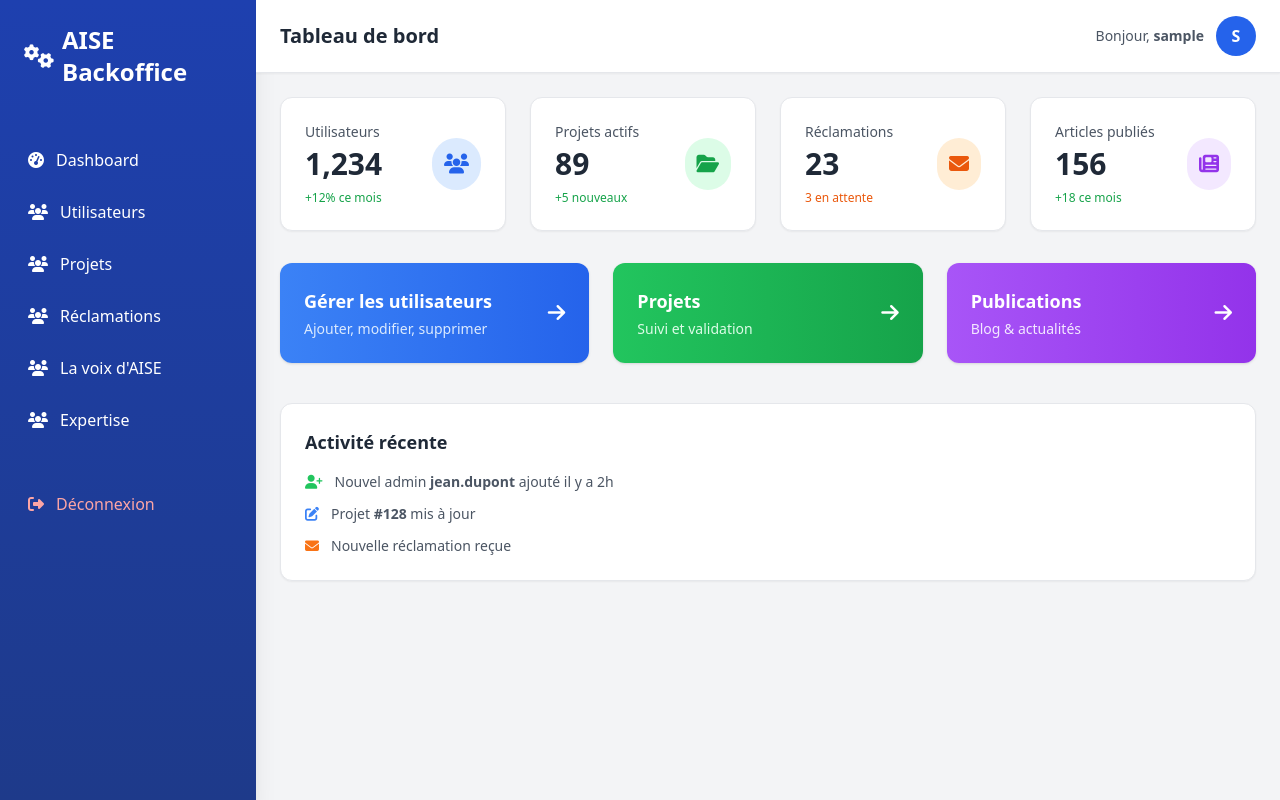
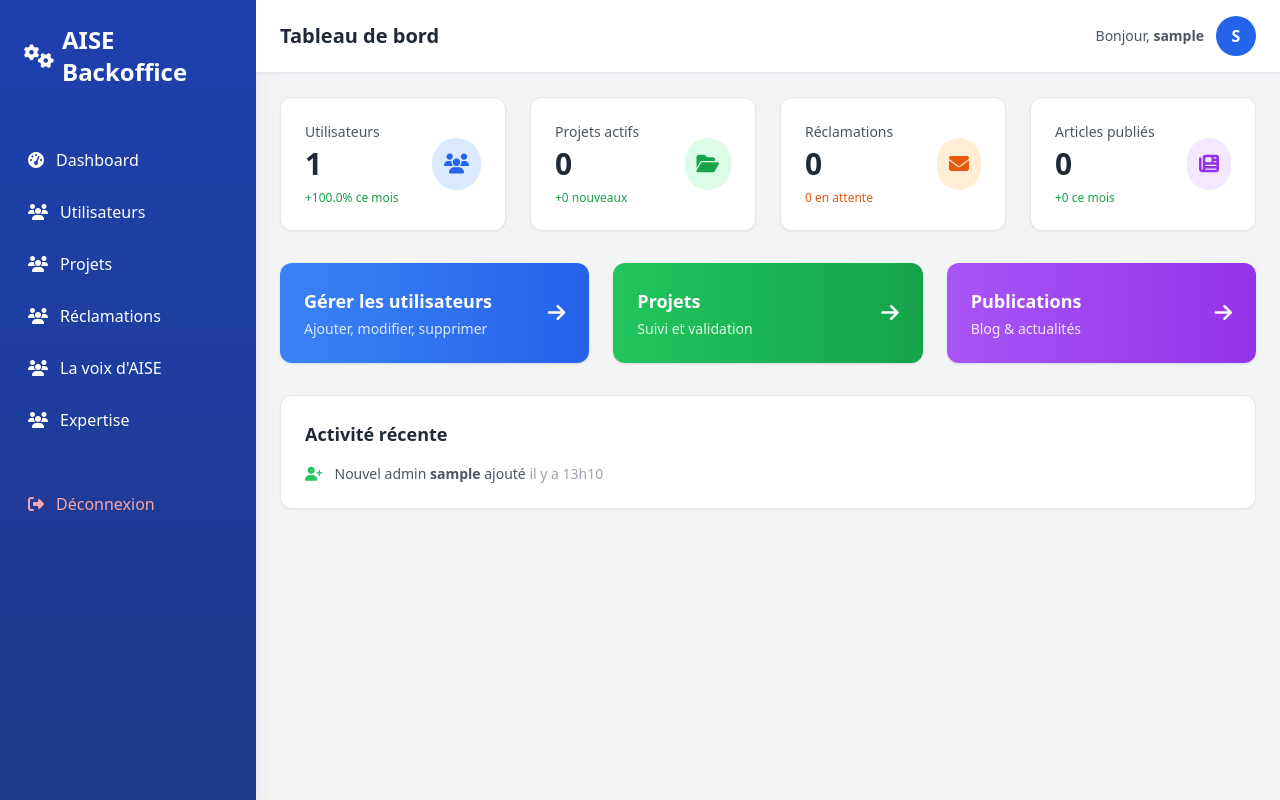
Before and after one commit to eyansibi/aise-django, a Django app: page /backoffice/ in a window 1280 px wide. Run offline with Django 5.2, Linux system fonts and the light colour scheme; the visitor is signed in with stand-in values (Sample User, id 1); data comes from the database, SQL or seed files in the repository; data that the repository does not hold is empty; some libraries are stand-ins or nearby versions.

Commit message:
fix dashb

```diff
--- a/templates/backoffice/dashboard.html
+++ b/templates/backoffice/dashboard.html
@@ -1,16 +1,17 @@
 {% extends "backoffice/base.html" %}
 {% load static %}
+
 {% block page_title %}Tableau de bord{% endblock %}
 
 {% block content %}
 <div class="grid grid-cols-1 md:grid-cols-2 lg:grid-cols-4 gap-6 mb-8">
-    <!-- Carte Stat 1 -->
+    <!-- Carte 1: Utilisateurs -->
     <div class="bg-white rounded-xl shadow-sm p-6 border border-gray-200 hover:shadow-md transition">
         <div class="flex items-center justify-between">
             <div>
                 <p class="text-sm text-gray-600">Utilisateurs</p>
-                <p class="text-3xl font-bold text-gray-800 mt-1">1,234</p>
-                <p class="text-xs text-green-600 mt-2">+12% ce mois</p>
+                <p class="text-3xl font-bold text-gray-800 mt-1">{{ total_users }}</p>
+                <p class="text-xs text-green-600 mt-2">{{ users_growth }} ce mois</p>
             </div>
             <div class="p-3 bg-blue-100 rounded-full">
                 <i class="fas fa-users text-blue-600 text-xl"></i>
@@ -18,13 +19,13 @@
         </div>
     </div>
 
-    <!-- Carte Stat 2 -->
+    <!-- Carte 2: Projets actifs -->
     <div class="bg-white rounded-xl shadow-sm p-6 border border-gray-200 hover:shadow-md transition">
         <div class="flex items-center justify-between">
             <div>
                 <p class="text-sm text-gray-600">Projets actifs</p>
-                <p class="text-3xl font-bold text-gray-800 mt-1">89</p>
-                <p class="text-xs text-green-600 mt-2">+5 nouveaux</p>
+                <p class="text-3xl font-bold text-gray-800 mt-1">{{ projets_actifs }}</p>
+                <p class="text-xs text-green-600 mt-2">{{ nouveaux_projets }} nouveaux</p>
             </div>
             <div class="p-3 bg-green-100 rounded-full">
                 <i class="fas fa-folder-open text-green-600 text-xl"></i>
@@ -32,13 +33,13 @@
         </div>
     </div>
 
-    <!-- Carte Stat 3 -->
+    <!-- Carte 3: Réclamations -->
     <div class="bg-white rounded-xl shadow-sm p-6 border border-gray-200 hover:shadow-md transition">
         <div class="flex items-center justify-between">
             <div>
                 <p class="text-sm text-gray-600">Réclamations</p>
-                <p class="text-3xl font-bold text-gray-800 mt-1">23</p>
-                <p class="text-xs text-orange-600 mt-2">3 en attente</p>
+                <p class="text-3xl font-bold text-gray-800 mt-1">{{ total_reclamations }}</p>
+                <p class="text-xs text-orange-600 mt-2">{{ reclamations_en_attente }} en attente</p>
             </div>
             <div class="p-3 bg-orange-100 rounded-full">
                 <i class="fas fa-envelope text-orange-600 text-xl"></i>
@@ -46,13 +47,13 @@
         </div>
     </div>
 
-    <!-- Carte Stat 4 -->
+    <!-- Carte 4: Articles publiés -->
     <div class="bg-white rounded-xl shadow-sm p-6 border border-gray-200 hover:shadow-md transition">
         <div class="flex items-center justify-between">
             <div>
                 <p class="text-sm text-gray-600">Articles publiés</p>
-                <p class="text-3xl font-bold text-gray-800 mt-1">156</p>
-                <p class="text-xs text-green-600 mt-2">+18 ce mois</p>
+                <p class="text-3xl font-bold text-gray-800 mt-1">{{ total_blogs }}</p>
+                <p class="text-xs text-green-600 mt-2">{{ blogs_this_month }} ce mois</p>
             </div>
             <div class="p-3 bg-purple-100 rounded-full">
                 <i class="fas fa-newspaper text-purple-600 text-xl"></i>
@@ -61,8 +62,8 @@
     </div>
 </div>
 
-<!-- Section raccourcis -->
-<div class="grid grid-cols-1 md:grid-cols-3 gap-6">
+<!-- === RACCOURCIS === -->
+<div class="grid grid-cols-1 md:grid-cols-3 gap-6 mb-8">
     <a href="{% url 'users:backoffice_users' %}"
        class="bg-gradient-to-r from-blue-500 to-blue-600 text-white p-6 rounded-xl shadow hover:shadow-lg transition transform hover:-translate-y-1">
         <div class="flex items-center justify-between">
@@ -74,7 +75,7 @@
         </div>
     </a>
 
-    <a href="#"
+    <a href="{% url 'projets:backoffice_projets' %}"
        class="bg-gradient-to-r from-green-500 to-green-600 text-white p-6 rounded-xl shadow hover:shadow-lg transition transform hover:-translate-y-1">
         <div class="flex items-center justify-between">
             <div>
@@ -85,7 +86,7 @@
         </div>
     </a>
 
-    <a href="#"
+    <a href="{% url 'blogs:backoffice_blogs' %}"
        class="bg-gradient-to-r from-purple-500 to-purple-600 text-white p-6 rounded-xl shadow hover:shadow-lg transition transform hover:-translate-y-1">
         <div class="flex items-center justify-between">
             <div>
@@ -97,22 +98,18 @@
     </a>
 </div>
 
-<!-- Activité récente (optionnel) -->
-<div class="mt-10 bg-white rounded-xl shadow-sm p-6 border border-gray-200">
+<!-- === ACTIVITÉ RÉCENTE === -->
+<div class="bg-white rounded-xl shadow-sm p-6 border border-gray-200">
     <h3 class="text-lg font-semibold text-gray-800 mb-4">Activité récente</h3>
     <ul class="space-y-3 text-sm text-gray-600">
+        {% for activity in recent_activity %}
         <li class="flex items-center gap-3">
-            <i class="fas fa-user-plus text-green-500"></i>
-            <span>Nouvel admin <strong>jean.dupont</strong> ajouté il y a 2h</span>
+            <i class="fas {{ activity.icon }} {{ activity.color }}"></i>
+            <span>{{ activity.text|safe }} <span class="text-gray-400">il y a {{ activity.time }}</span></span>
         </li>
-        <li class="flex items-center gap-3">
-            <i class="fas fa-edit text-blue-500"></i>
-            <span>Projet <strong>#128</strong> mis à jour</span>
-        </li>
-        <li class="flex items-center gap-3">
-            <i class="fas fa-envelope text-orange-500"></i>
-            <span>Nouvelle réclamation reçue</span>
-        </li>
+        {% empty %}
+        <li class="text-gray-500">Aucune activité récente.</li>
+        {% endfor %}
     </ul>
 </div>
 {% endblock %}
--- a/users/views.py
+++ b/users/views.py
@@ -5,6 +5,13 @@ from django.contrib.auth.forms import UserCreationForm, AuthenticationForm
 from django.contrib.admin.views.decorators import staff_member_required
 from .forms import UserRegisterForm
 from .forms import CustomUserCreationForm, CustomUserChangeForm
+
+from django.db.models import Count
+from django.utils import timezone
+from datetime import timedelta
+from projets.models import Projet
+from blogs.models import Blog
+from reclamations.models import Reclamation
 User = get_user_model()
 
 def home(request):
@@ -13,9 +20,76 @@ def home(request):
 def contact_view(request):
     return render(request, 'frontoffice/contact.html')
 
-@staff_member_required
+@staff_member_required(login_url='users:login')
 def backoffice_dashboard(request):
-    return render(request, 'backoffice/dashboard.html')
+    # === PÉRIODE (pour évolution) ===
+    today = timezone.now().date()
+    last_month = today - timedelta(days=30)
+
+    # === STATS PRINCIPALES ===
+    total_users = User.objects.count()
+    users_this_month = User.objects.filter(date_joined__date__gte=last_month).count()
+    users_growth = round((users_this_month / total_users * 100) if total_users > 0 else 0, 1)
+
+    total_projets = Projet.objects.count()
+    projets_actifs = Projet.objects.exclude(statut='termine').count()
+    nouveaux_projets = Projet.objects.filter(date_creation__date__gte=last_month).count()
+
+    total_reclamations = Reclamation.objects.count()
+    reclamations_en_attente = Reclamation.objects.filter(statut='en_attente').count()
+
+    total_blogs = Blog.objects.count()
+    blogs_this_month = Blog.objects.filter(date_publication__date__gte=last_month).count()
+
+    # === ACTIVITÉ RÉCENTE (3 derniers événements) ===
+    recent_activity = []
+
+    # Derniers utilisateurs
+    last_users = User.objects.order_by('-date_joined')[:3]
+    for u in last_users:
+        recent_activity.append({
+            'icon': 'fa-user-plus',
+            'color': 'text-green-500',
+            'text': f"Nouvel admin <strong>{u.username}</strong> ajouté",
+            'time': u.date_joined.strftime("%Hh%M")
+        })
+
+    # Derniers projets modifiés
+    last_projets = Projet.objects.order_by('-date_modification')[:2]
+    for p in last_projets:
+        recent_activity.append({
+            'icon': 'fa-edit',
+            'color': 'text-blue-500',
+            'text': f"Projet <strong>#{p.id} {p.titre}</strong> mis à jour",
+            'time': p.date_modification.strftime("%Hh%M")
+        })
+
+    # Dernières réclamations
+    last_reclamations = Reclamation.objects.order_by('-date_reception')[:2]
+    for r in last_reclamations:
+        recent_activity.append({
+            'icon': 'fa-envelope',
+            'color': 'text-orange-500',
+            'text': f"Nouvelle réclamation : <strong>{r.sujet}</strong>",
+            'time': r.date_reception.strftime("%Hh%M")
+        })
+
+    # Trier par date
+    recent_activity = sorted(recent_activity, key=lambda x: x['time'], reverse=True)[:5]
+
+    # === CONTEXTE ===
+    context = {
+        'total_users': total_users,
+        'users_growth': f"+{users_growth}%" if users_growth > 0 else "0%",
+        'projets_actifs': projets_actifs,
+        'nouveaux_projets': f"+{nouveaux_projets}",
+        'reclamations_en_attente': reclamations_en_attente,
+        'total_reclamations': total_reclamations,
+        'total_blogs': total_blogs,
+        'blogs_this_month': f"+{blogs_this_month}",
+        'recent_activity': recent_activity,
+    }
+    return render(request, 'backoffice/dashboard.html', context)
 
 def register_view(request):
     if request.method == 'POST':
@@ -48,10 +122,6 @@ def login_view(request):
 def logout_view(request):
     logout(request)
     return redirect('home')
-
-@staff_member_required
-def backoffice_dashboard(request):
-    return render(request, 'backoffice/dashboard.html')
 
 @staff_member_required
 def backoffice_users(request):
```
